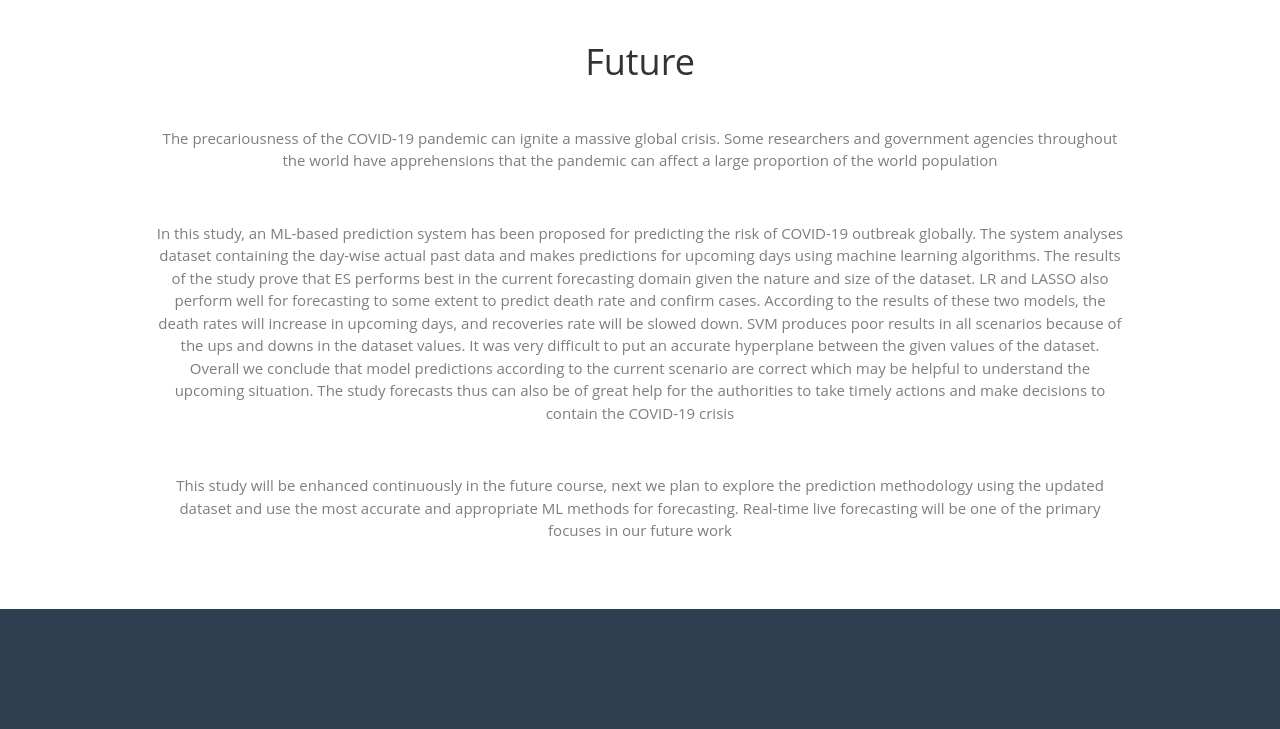
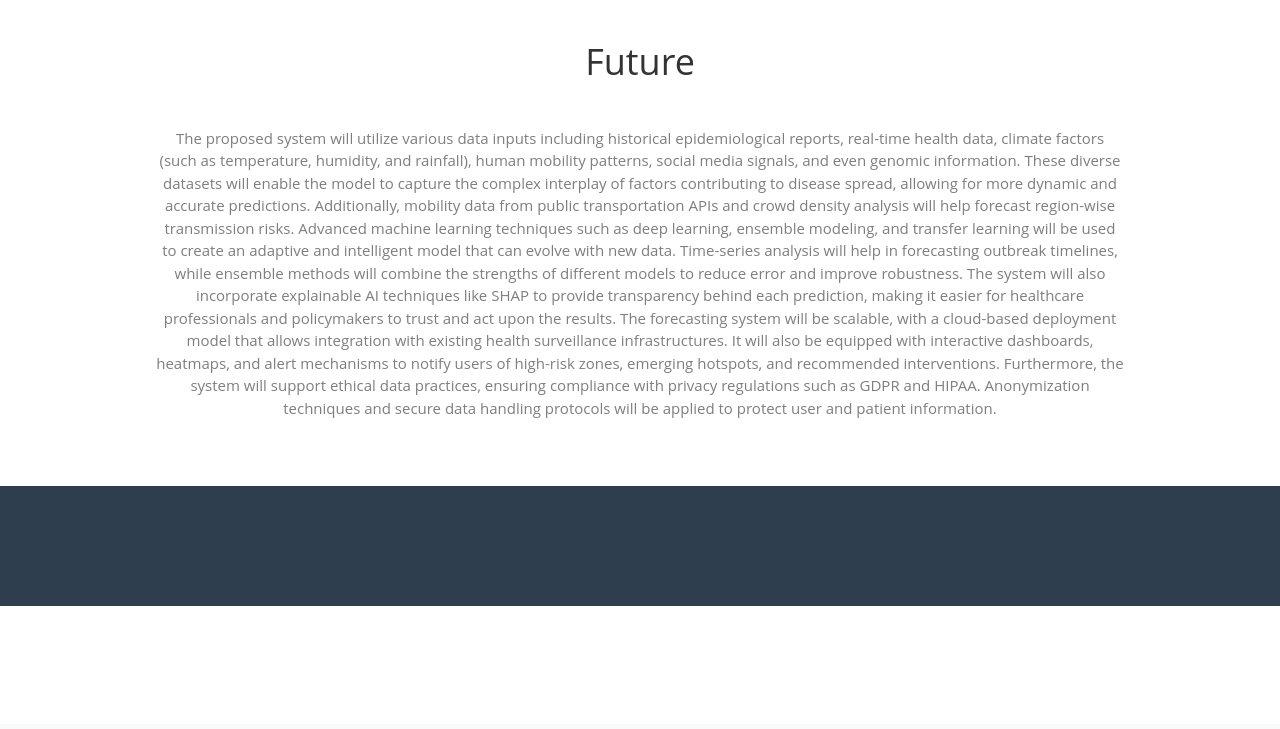
Before and after one commit to Dushy2121/updated_disease_prediction, a Flask app: page /future in a window 1280 px wide. Shown: the part 76-805 px from the top of the page. After the commit the page ends 682 px from the top, so only its background shows below. Run offline with Flask 3, Linux system fonts and the light colour scheme; some libraries are stand-ins or nearby versions.

Commit message:
frontend updated fully

```diff
--- a/templates/first.html
+++ b/templates/first.html
@@ -68,7 +68,7 @@ Smartphone Compatible web template, free webdesigns for Nokia, Samsung, LG, Sony
 				   	      <div class="banner_center">
 
 				   		 		<h2>  <span>PREDICTING INFECTIOUS DISEASE OUTBREAKS</span></h2>
-				   		 		<h2> Supervised Machine Learning </h2>
+				   		 		<h2> Using Supervised Machine Learning </h2>
 				   		 		</div>
 				   		  </div>
 				   </article>
@@ -77,7 +77,7 @@ Smartphone Compatible web template, free webdesigns for Nokia, Samsung, LG, Sony
 				   	      <div class="banner_center">
 
 				   		 	<h2>  <span>PREDICTING INFECTIOUS DISEASE OUTBREAKS</span></h2>
-				   		 		<h2> Supervised Machine Learning</h2>
+				   		 		<h2> Using Supervised Machine Learning</h2>
 				   		 		</div>
 				   		 </div>
 					 </article>
--- a/templates/future.html
+++ b/templates/future.html
@@ -116,33 +116,26 @@ Machine Learning Models</span></h2>
     <div class="login">
 	<h1>  Future</h1>
 	</br>
-	<p>The precariousness of the COVID-19 pandemic can ignite
-a massive global crisis. Some researchers and government agencies throughout the world have apprehensions that the
-pandemic can affect a large proportion of the world population</p>
- <p>In this study, an ML-based prediction system
-has been proposed for predicting the risk of COVID-19 outbreak globally. The system analyses dataset containing the
-day-wise actual past data and makes predictions for upcoming
-days using machine learning algorithms. The results of the
-study prove that ES performs best in the current forecasting
-domain given the nature and size of the dataset. LR and
-LASSO also perform well for forecasting to some extent to
-predict death rate and confirm cases. According to the results
-of these two models, the death rates will increase in upcoming
-days, and recoveries rate will be slowed down. SVM produces
-poor results in all scenarios because of the ups and downs
-in the dataset values. It was very difficult to put an accurate
-hyperplane between the given values of the dataset. Overall
-we conclude that model predictions according to the current
-scenario are correct which may be helpful to understand the
-upcoming situation. The study forecasts thus can also be of
-great help for the authorities to take timely actions and make
-decisions to contain the COVID-19 crisis</p>
- <p> This study will be
-enhanced continuously in the future course, next we plan to
-explore the prediction methodology using the updated dataset
-and use the most accurate and appropriate ML methods for
-forecasting. Real-time live forecasting will be one of the
-primary focuses in our future work</p>
+	<p>The proposed system will utilize various data inputs including historical epidemiological reports,
+		real-time health data, climate factors (such as temperature, humidity, and rainfall), human mobility
+		patterns, social media signals, and even genomic information. These diverse datasets will enable
+		the model to capture the complex interplay of factors contributing to disease spread, allowing for
+		more dynamic and accurate predictions. Additionally, mobility data from public transportation
+		APIs and crowd density analysis will help forecast region-wise transmission risks.
+		Advanced machine learning techniques such as deep learning, ensemble modeling, and transfer
+		learning will be used to create an adaptive and intelligent model that can evolve with new data.
+		Time-series analysis will help in forecasting outbreak timelines, while ensemble methods will
+		combine the strengths of different models to reduce error and improve robustness. The system will
+		also incorporate explainable AI techniques like SHAP to provide transparency behind each
+		prediction, making it easier for healthcare professionals and policymakers to trust and act upon the
+		results.
+		The forecasting system will be scalable, with a cloud-based deployment model that allows
+		integration with existing health surveillance infrastructures. It will also be equipped with
+		interactive dashboards, heatmaps, and alert mechanisms to notify users of high-risk zones,
+		emerging hotspots, and recommended interventions.
+		Furthermore, the system will support ethical data practices, ensuring compliance with privacy
+		regulations such as GDPR and HIPAA. Anonymization techniques and secure data handling
+		protocols will be applied to protect user and patient information.</p>
 
  </div>
 
--- a/templates/index2.html
+++ b/templates/index2.html
@@ -58,7 +58,7 @@ Smartphone Compatible web template, free webdesigns for Nokia, Samsung, LG, Sony
 					<div class="banner-wrap">
 					  <div class="banner_center">
 						<h1 style="color: black; font-weight: bold;">PREDICTING INFECTIOUS DISEASE OUTBREAKS</h1>
-						<h2 style="color: black; font-weight: bold;">Supervised Machine Learning</h2>
+						<h2 style="color: black; font-weight: bold;">Using Machine Learning</h2>
 					  </div>
 					</div>
 				  </article>
@@ -66,7 +66,7 @@ Smartphone Compatible web template, free webdesigns for Nokia, Samsung, LG, Sony
 					<div class="banner-wrap">
 					  <div class="banner_center">
 						<h1 style="color: black; font-weight: bold;">PREDICTING INFECTIOUS DISEASE OUTBREAKS</h1>
-						<h2 style="color: black; font-weight: bold;">Supervised Machine Learning</h2>
+						<h2 style="color: black; font-weight: bold;">Using Machine Learning</h2>
 					  </div>
 					</div>
 				  </article>
@@ -74,7 +74,7 @@ Smartphone Compatible web template, free webdesigns for Nokia, Samsung, LG, Sony
 					<div class="banner-wrap">
 					  <div class="banner_center">
 						<h1 style="color: black; font-weight: bold;">PREDICTING INFECTIOUS DISEASE OUTBREAKS</h1>
-						<h2 style="color: black; font-weight: bold;">Supervised Machine Learning</h2>
+						<h2 style="color: black; font-weight: bold;">Using Machine Learning</h2>
 					  </div>
 					</div>
 				  </article>
--- a/templates/preview.html
+++ b/templates/preview.html
@@ -80,8 +80,8 @@
                     <ul>
                         <nav class="cl-effect-5">
                             <li><a class="active" href="{{ url_for('first') }}"><span data-hover="Home">home</span></a></li>
-                            <li><a href="{{ url_for('index2') }}"><span data-hover="login">login</span></a></li>
-                            <li><a href="{{ url_for('upload') }}"><span data-hover="upload">upload</span></a></li>
+                            <li><a class="active" href="{{ url_for('index2') }}"><span data-hover="login">login</span></a></li>
+                            <li><a class="active" href="{{ url_for('upload') }}"><span data-hover="upload">upload</span></a></li>
                         </nav>
                     </ul>
                 </div>
@@ -97,7 +97,7 @@
                                 <div class="banner_center">
                                     <h1>PREDICTING INFECTIOUS DISEASE OUTBREAKS </h1>
 
-                                    <h2> Supervised Machine Learning </h2>
+                                    <h2>  </h2>
                                 </div>
                             </div>
                         </article>
```
Also changed, not shown: templates/abstract.html (+20 -10 lines), templates/chart.html (+6 -5 lines), templates/index.html (+5 -5 lines), templates/index3.html (+14 -14 lines), templates/predicted_chart.html (+12 -12 lines), templates/upload.html (+6 -6 lines).
